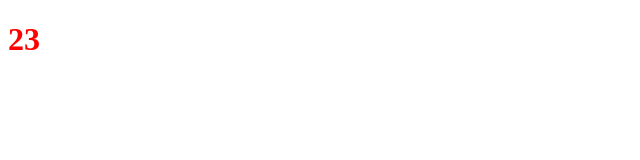
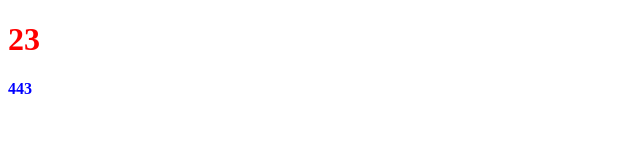
Before and after one commit to LiFangYu-2000/probjet_02, a plain HTML site: page index.html in a window 1280 px wide. Shown: the full height of the page, 0-640 px from the left. Drawn offline with Linux system fonts and the light colour scheme.

Commit message:
login fix

```diff
--- a/dome.css
+++ b/dome.css
@@ -2,3 +2,6 @@ h1 {
   color: red;
   font-weight: 700;
 }
+h4 {
+  color: blue;
+}
--- a/index.html
+++ b/index.html
@@ -9,5 +9,7 @@
   </head>
   <body>
     <h1>23</h1>
+
+    <h4>443</h4>
   </body>
 </html>
```
